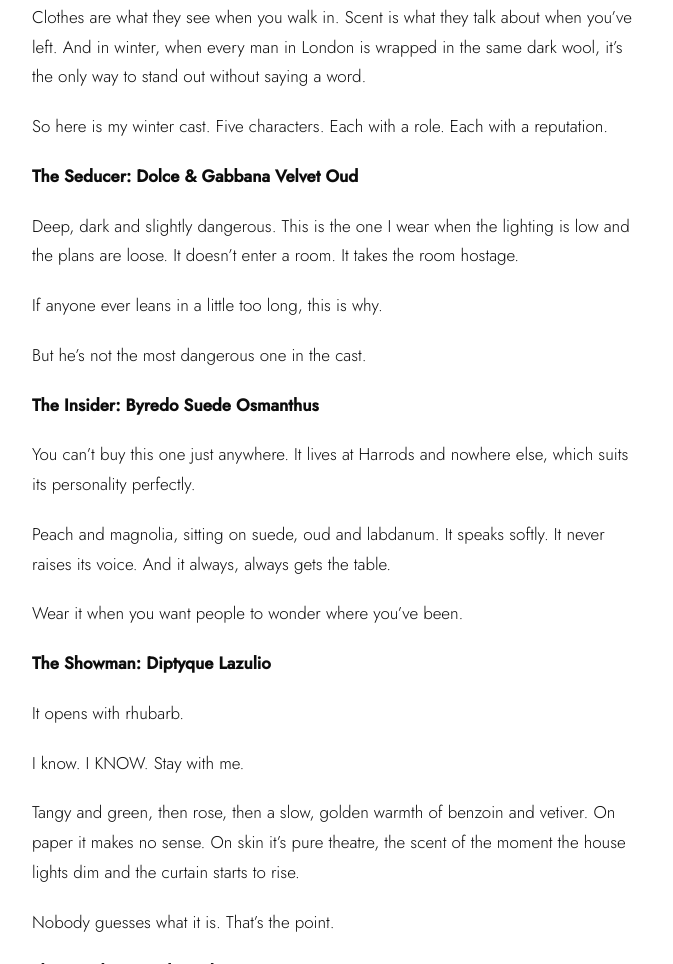
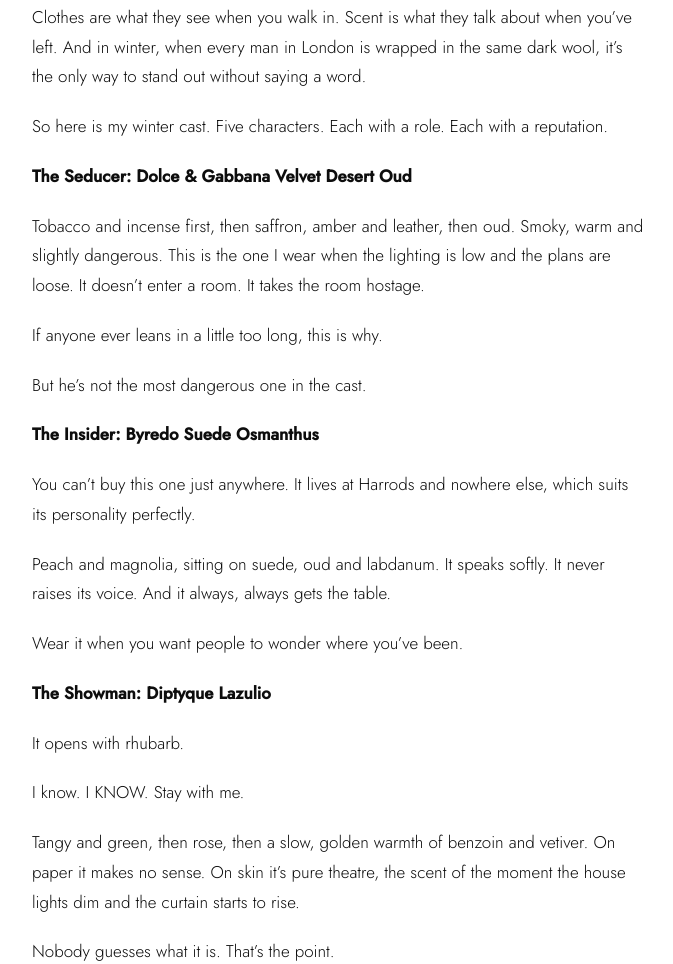
Before and after one commit to Unbearablybourgeois/unbearablybourgeois.github.io, a plain HTML site: page index.html in a window 1280 px wide. Shown: the part 975-1939 px from the top of the page, without its empty margins (288-961 px from the left). Drawn offline with nearby package versions, Linux system fonts and the light colour scheme; a web font is replaced by a local one.

Commit message:
Nose post: Velvet Desert Oud
Co-Authored-By: Claude Opus 5.5 <noreply@anthropic.com>
Claude-Session: https://claude.ai/code/session_01L8DByS96U7mYkfHpvtZQBx

```diff
--- a/index.html
+++ b/index.html
@@ -119,8 +119,8 @@ const POSTS = [
       "So fine. I&rsquo;ll tell you. I&rsquo;ll tell all of you. But this stays in the group chat.",
           "Clothes are what they see when you walk in. Scent is what they talk about when you&rsquo;ve left. And in winter, when every man in London is wrapped in the same dark wool, it&rsquo;s the only way to stand out without saying a word.",
           "So here is my winter cast. Five characters. Each with a role. Each with a reputation.",
-          "<strong>The Seducer: Dolce &amp; Gabbana Velvet Oud</strong>",
-          "Deep, dark and slightly dangerous. This is the one I wear when the lighting is low and the plans are loose. It doesn&rsquo;t enter a room. It takes the room hostage.",
+          "<strong>The Seducer: Dolce &amp; Gabbana Velvet Desert Oud</strong>",
+          "Tobacco and incense first, then saffron, amber and leather, then oud. Smoky, warm and slightly dangerous. This is the one I wear when the lighting is low and the plans are loose. It doesn&rsquo;t enter a room. It takes the room hostage.",
           "If anyone ever leans in a little too long, this is why.",
           "But he&rsquo;s not the most dangerous one in the cast.",
           "<strong>The Insider: Byredo Suede Osmanthus</strong>",
```
